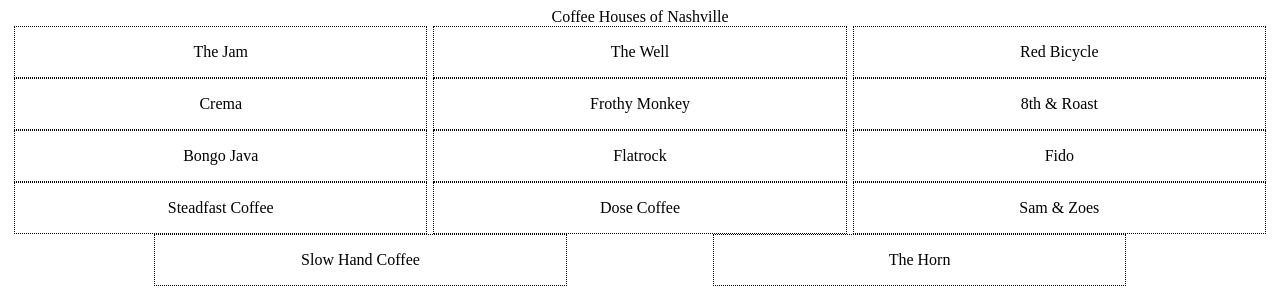
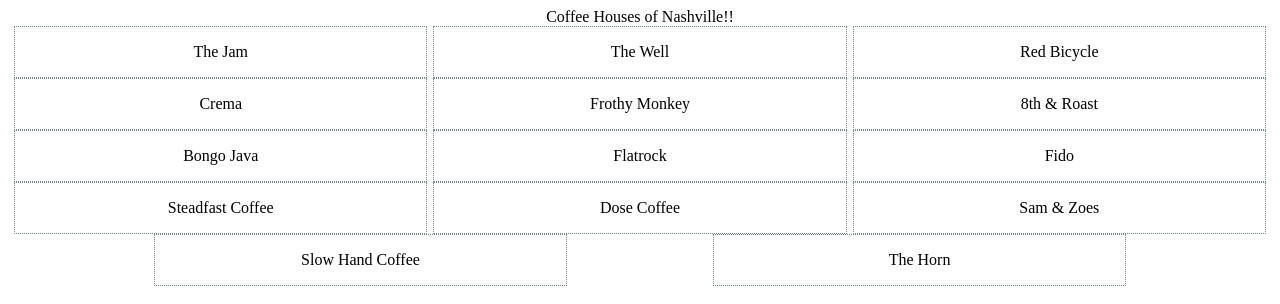
Before and after one commit to alic-ayer-lott/coffee-houses, a plain HTML site: page index.html in a window 1280 px wide. Drawn offline with Linux system fonts and the light colour scheme.

Commit message:
more changes

```diff
--- a/index.html
+++ b/index.html
@@ -2,7 +2,7 @@
 <head>
     <link rel="stylesheet" href="styles/main.css">
 </head>
-<header class="pageHeader">Coffee Houses of Nashville</header>
+<header class="pageHeader">Coffee Houses of Nashville!!</header>
 
 <section class="list">
   <article class="shop">The Jam</article>
--- a/styles/main.css
+++ b/styles/main.css
@@ -14,7 +14,7 @@
 }
 
 .shop {
-    border: 1px dotted black;
+    border: 1px dotted rgb(115, 140, 141);
     padding: 1em;
     flex-basis: 30%;
     text-align: center;
```
Also changed, not shown: 1 other file.
